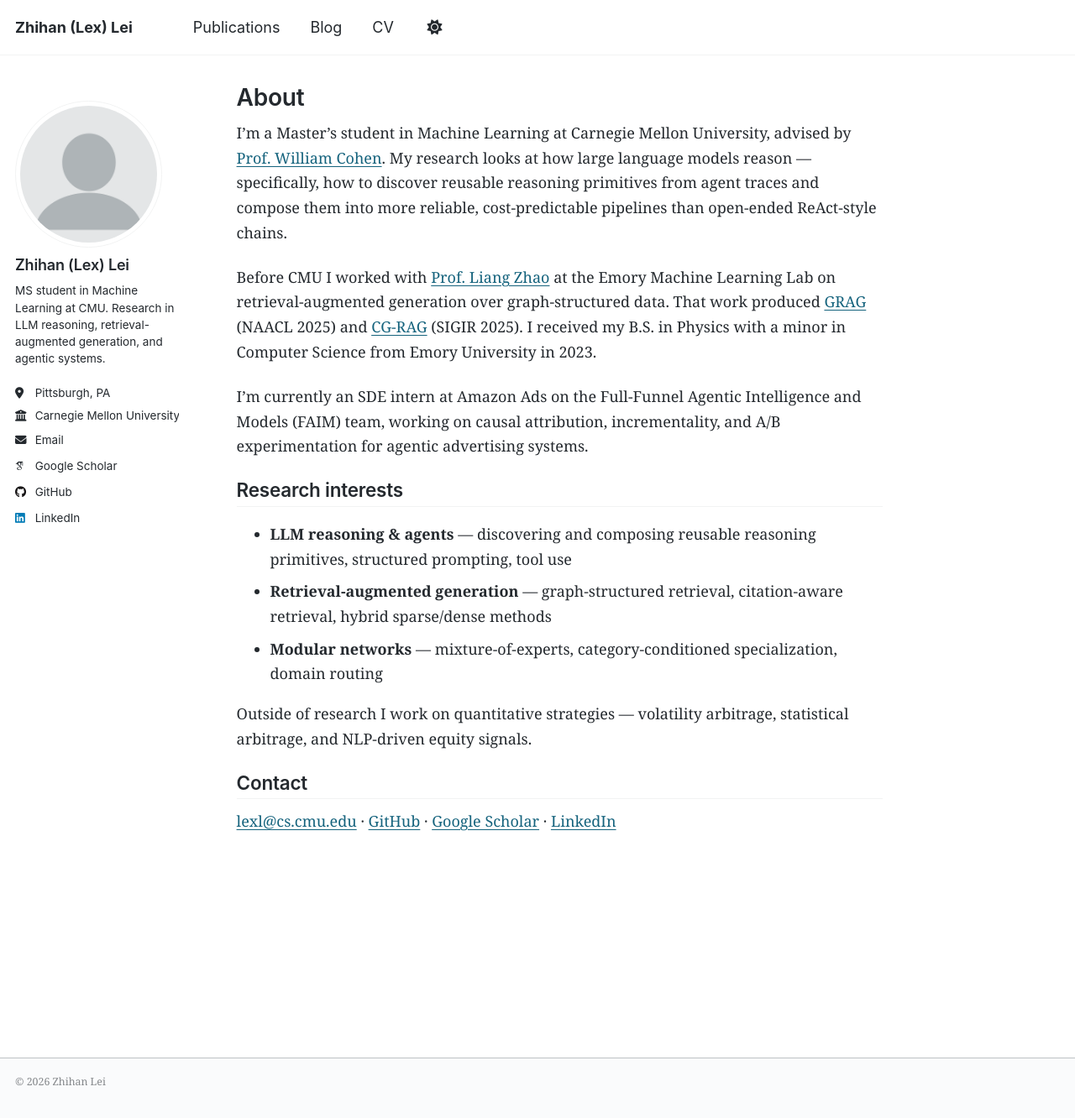
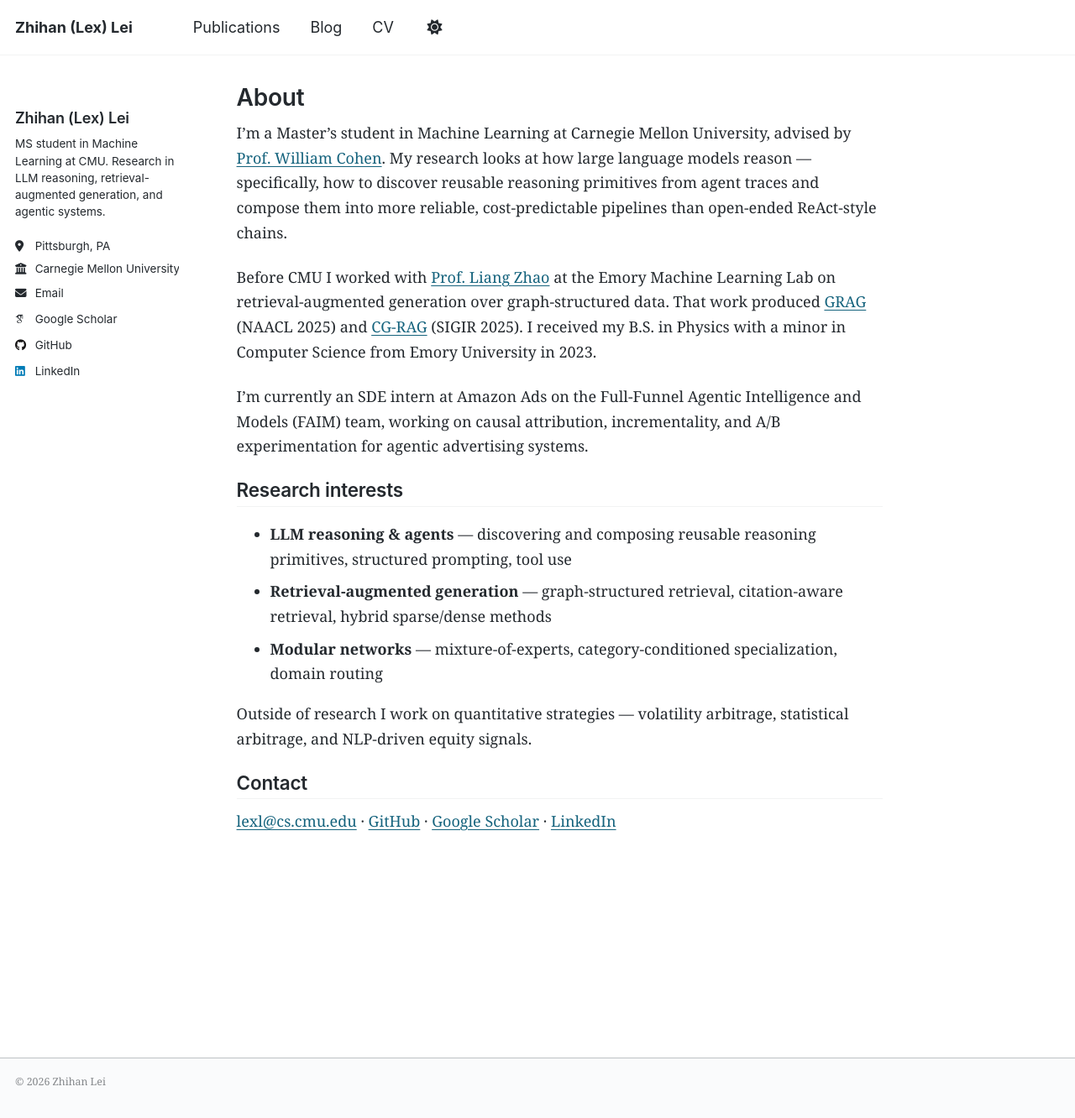
Before and after one commit to lexilei/lexilei.github.io, a Jekyll site: the page built from _pages/about.md, in a window 1280 px wide and 1335 px high. Shown: the top 1332 px of the window at 84% size. Built offline with Jekyll 4.4.1, drawn with Linux system fonts in a browser that asks for light colours; some web fonts are replaced; a script that is not in the unit is left out.

Commit message:
Hide placeholder avatar; render avatar only when set

```diff
--- a/_config.yml
+++ b/_config.yml
@@ -22,7 +22,7 @@ repository               : "lexilei/lexilei.github.io"
 #               Additional customization can be done by editing /_includes/author-profile.html
 author:
   # Biographic information
-  avatar           : "profile.png"
+  avatar           : # "profile.png" — re-enable once a real photo replaces the placeholder
   name             : "Zhihan (Lex) Lei"
   pronouns         :
   bio              : "MS student in Machine Learning at CMU. Research in LLM reasoning, retrieval-augmented generation, and agentic systems."
--- a/_includes/author-profile.html
+++ b/_includes/author-profile.html
@@ -6,6 +6,7 @@
 
 <div itemscope itemtype="http://schema.org/Person">
 
+  {% if author.avatar %}
   <div class="author__avatar">
     {% if author.avatar contains "://" %}
     	<img src="{{ author.avatar }}" alt="{{ author.name }}"  fetchpriority="high" />
@@ -13,6 +14,7 @@
     	<img src="{{ author.avatar | prepend: "/images/" | prepend: base_path }}" class="author__avatar" alt="{{ author.name }}"  fetchpriority="high" />
     {% endif %}
   </div>
+  {% endif %}
 
   <div class="author__content">
     <h3 class="author__name">{{ author.name }}</h3>
```
